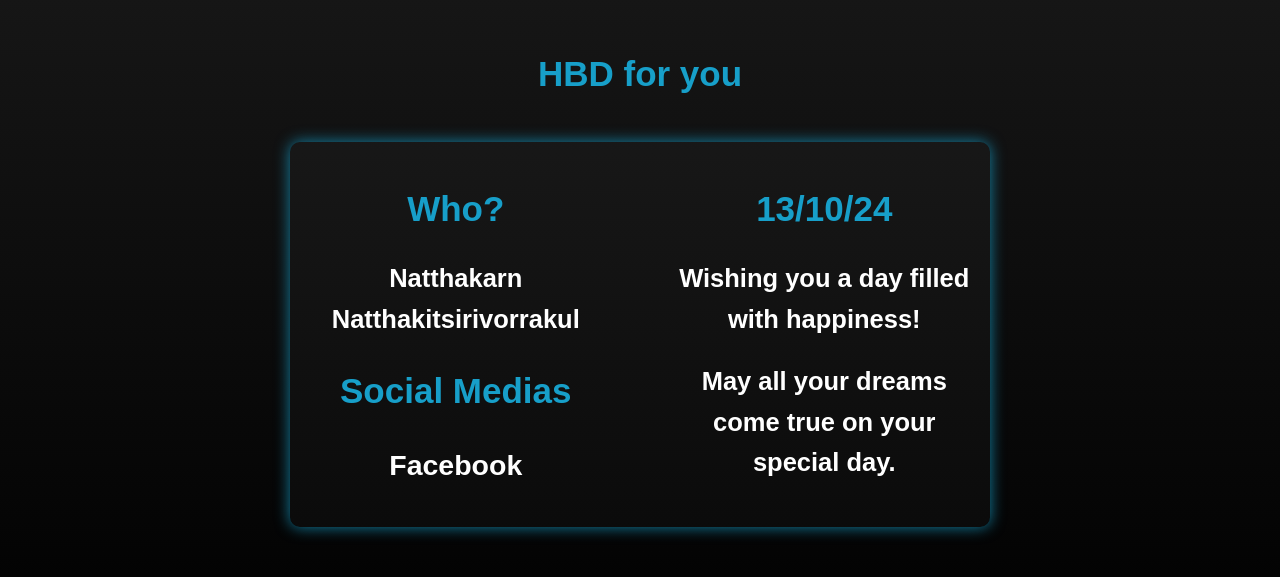
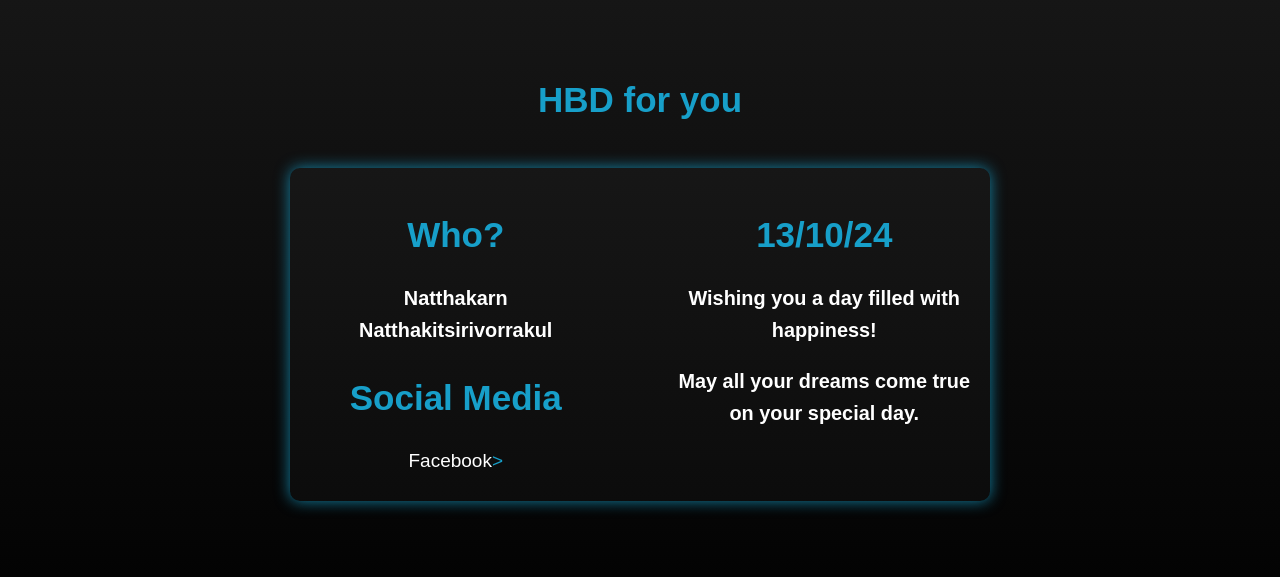
Before and after one commit to Sylraz-X/HBD, a plain HTML site: page index.html in a window 1280 px wide. Shown: the part 125-702 px from the top of the page. Drawn offline with Linux system fonts and the light colour scheme.

Commit message:
Update index.html

```diff
--- a/index.html
+++ b/index.html
@@ -47,7 +47,7 @@
             margin-bottom: 20px;
         }
 
-        h2 {
+        h3 {
             color: white;
         }
 
@@ -162,18 +162,18 @@
     <div class="content">
         <div class="section">
             <h1>Who?</h1>
-            <h2>Natthakarn Natthakitsirivorrakul</h2>
+            <h3>Natthakarn Natthakitsirivorrakul</h3>
 
-            <h1>Social Medias</h1>
+            <h1>Social Media</h1>
             <ul>
-                <li><h2 href="https://www.facebook.com/nanon.stang" onclick="fadeLink(this)">Facebook</h2></li>
+                <li><a href="https://www.facebook.com/nanon.stang" onclick="fadeLink(this)">Facebook</a>></li>
             </ul>
         </div>
 
         <div class="section">
             <h1>13/10/24</h1>
-            <h2>Wishing you a day filled with happiness!</h2>
-            <h2>May all your dreams come true on your special day.</h2>
+            <h3>Wishing you a day filled with happiness!</h3>
+            <h3>May all your dreams come true on your special day.</h3>
         </div>
     </div>
 
```
